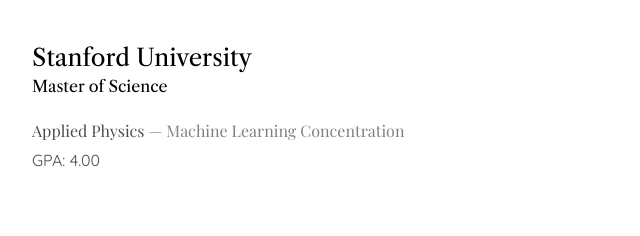
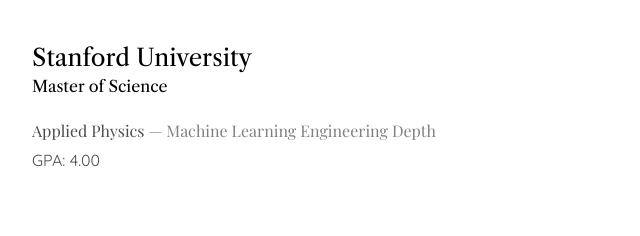
Before and after one commit to gsivulka/gsivulka.github.io, a plain HTML site: page index.html in a window 1280 px wide. Shown: the part 1840-2076 px from the top of the page, 288-928 px from the left. Drawn offline with nearby package versions, Linux system fonts and the light colour scheme; a web font is replaced by a local one.

Commit message:
Update index.html

```diff
--- a/index.html
+++ b/index.html
@@ -214,7 +214,7 @@
           <div class="resume-content">
             <h3 class="mb-0">Stanford University</h3>
             <div class="subheading mb-3">Master of Science</div>
-            <div class="serif">Applied Physics  <span class="lightertext">&mdash; Machine Learning Concentration  </span> </div>
+            <div class="serif">Applied Physics  <span class="lightertext">&mdash; Machine Learning Engineering Depth  </span> </div>
             <p>GPA: 4.00</p>
           </div>
           <div class="resume-date text-md-right">
```
